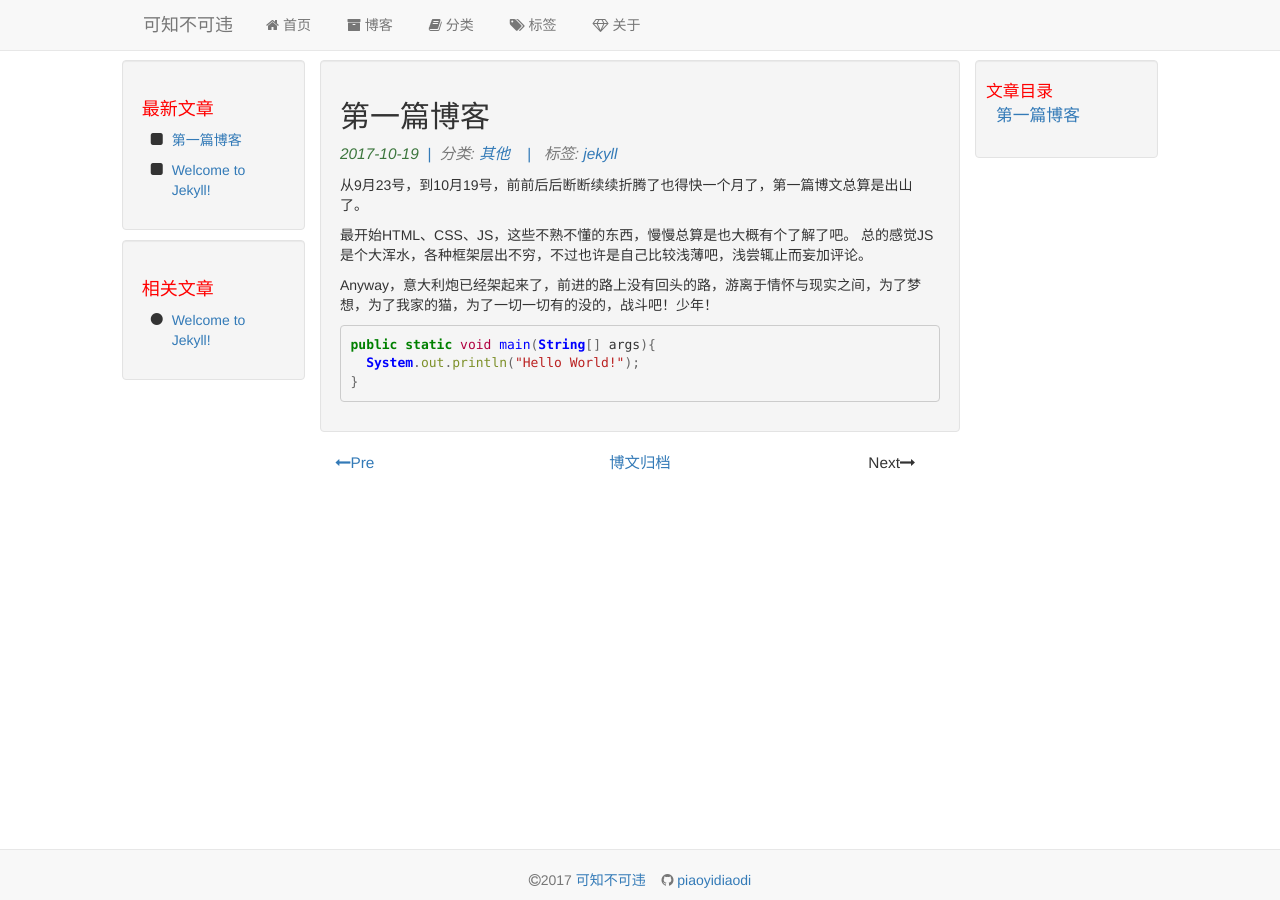
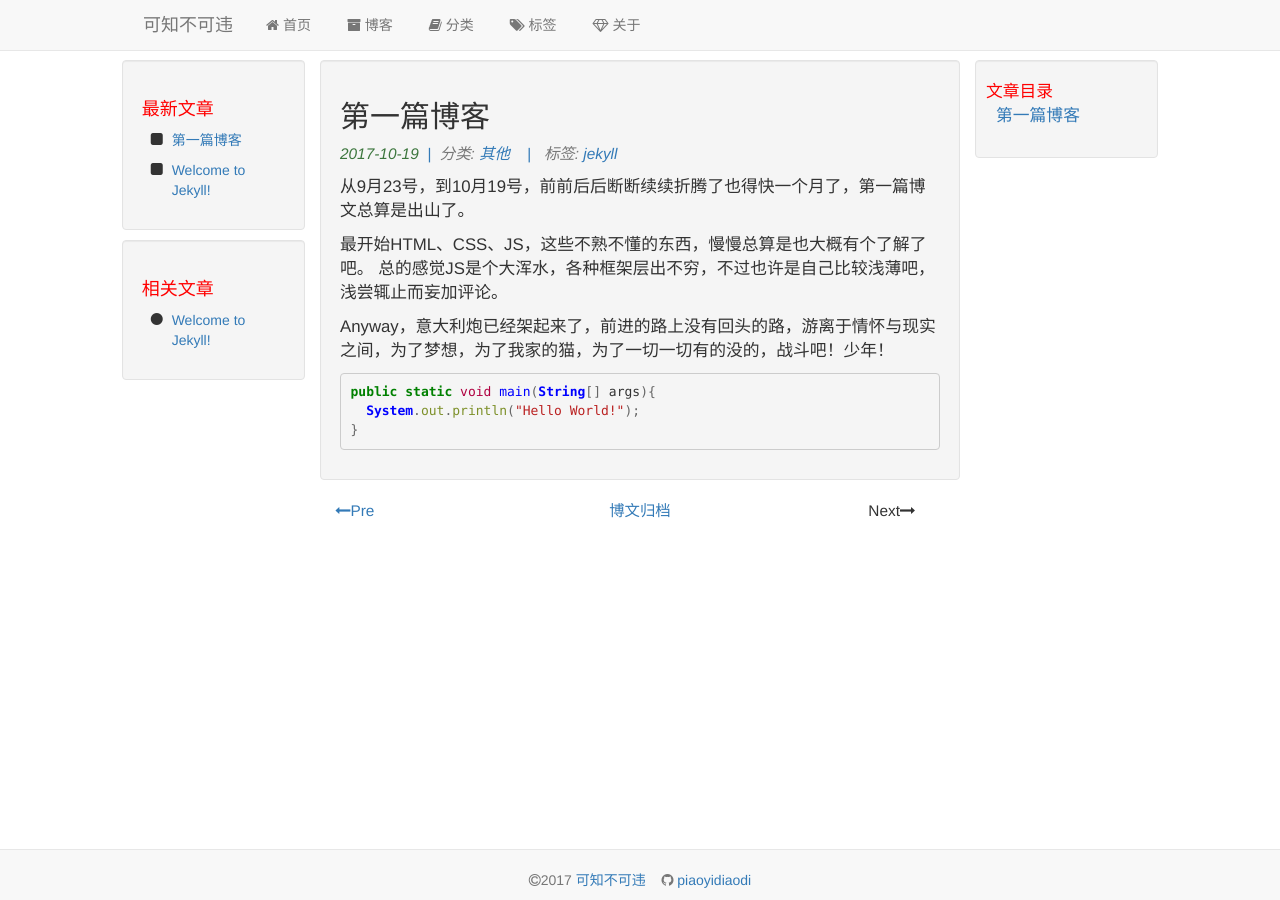
Before and after one commit to piaoyidaodi/piaoyidaodi.github.io, a Jekyll site: the page built from _posts/2017-10-19-hello-world.md, in a window 1280 px wide. Built offline with Jekyll 4.4.1, drawn with Linux system fonts in a browser that asks for light colours.

Commit message:
refine the layout

```diff
--- a/_includes/siderbar-newest-post.html
+++ b/_includes/siderbar-newest-post.html
@@ -2,7 +2,7 @@
     <h1>最新文章</h1>
     <ul class="fa-ul">
         {% for post in site.posts limit:5 %}
-        <li><p><i class="fa-li fa fa-square"></i><a href="{{ site.baseurl }}{{ post.url }}" title="{{ post.title }}">{{ post.title }}</a></p></li>
+        <li><p><i class="fa-li fa fa-square"></i><a href="{{ site.baseurl }}{{ post.url }}" title="{{ post.title }}" target="_blank">{{ post.title }}</a></p></li>
         {% endfor %}
     </ul>
 </div>
--- a/_includes/siderbar-related-post.html
+++ b/_includes/siderbar-related-post.html
@@ -2,7 +2,7 @@
     <h1>相关文章</h1>
     <ul class="fa-ul">
         {% for post in site.related_posts limit:3 %}
-        <li><p><i class="fa-li fa fa-circle"></i><a href="{{ site.baseurl }}{{ post.url }}" title="{{ post.title }}">{{ post.title }}</a></p></li>
+        <li><p><i class="fa-li fa fa-circle"></i><a href="{{ site.baseurl }}{{ post.url }}" title="{{ post.title }}" target="_blank">{{ post.title }}</a></p></li>
         {% endfor %}
     </ul>
 </div>
--- a/assets/css/theme.css
+++ b/assets/css/theme.css
@@ -6,6 +6,18 @@ body {
 
 h1,h2,h3,h4,h5,h6{
     display: block;
+}
+
+.article-content p,ol{
+    font-size: 1.2em;
+}
+
+.article-content ol ul{
+    font-size: 0.9em;
+}
+
+.article-content ul{
+    font-size: 1em;
 }
 
 .article-info {
```
